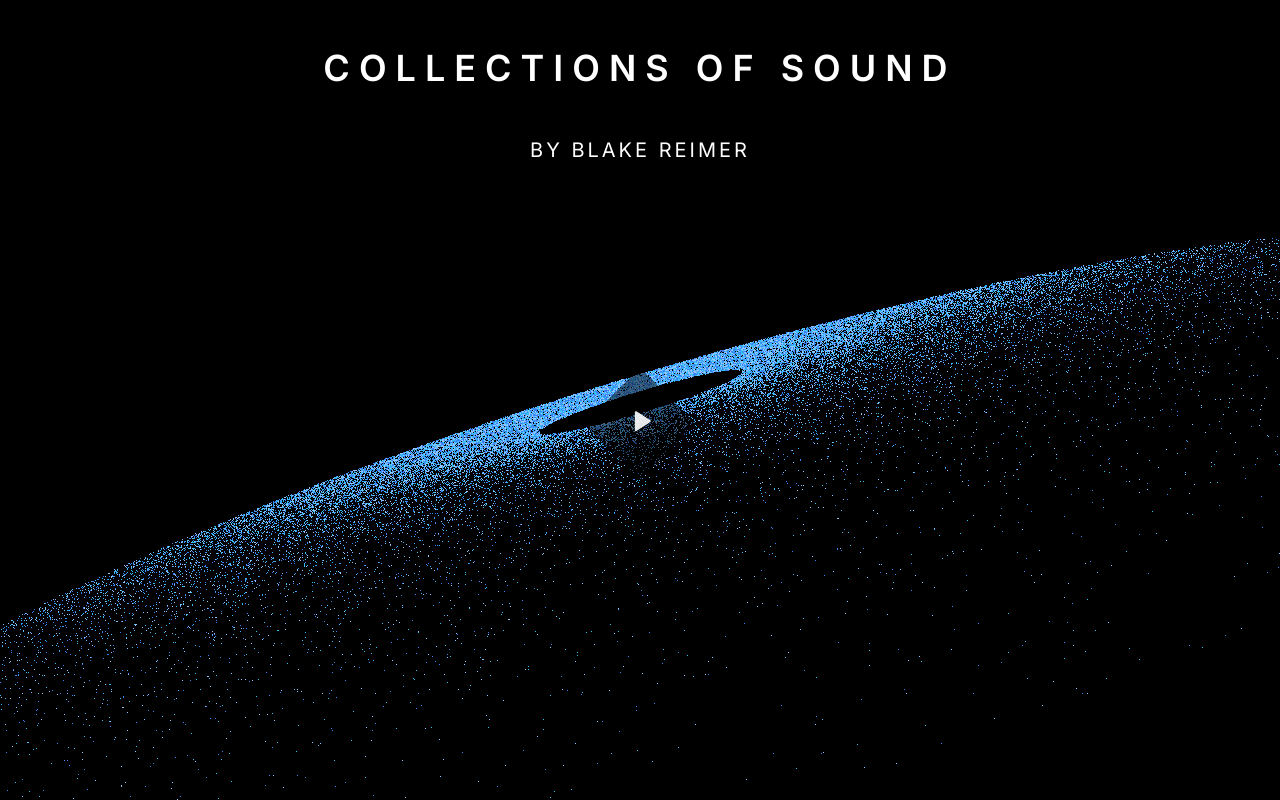
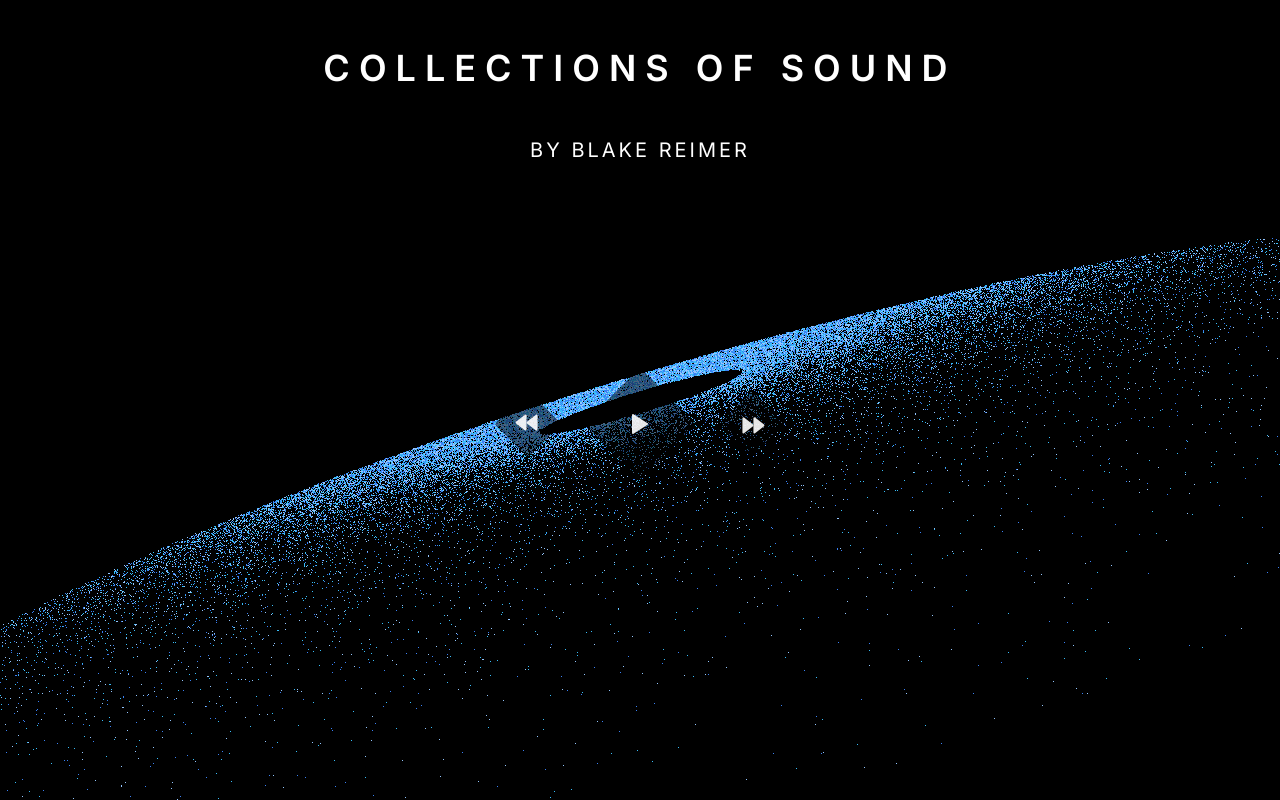
Before and after one commit to ApolloEagle/personal-site, a Next.js app: page /music in a window 1280 px wide. Built offline with nearby package versions, Linux system fonts and the light colour scheme; no server answers; what tailwindcss-debug-screens would draw is missing.

Commit message:
audio player

```diff
--- a/app/components/audio-button.tsx
+++ /dev/null
@@ -1,31 +0,0 @@
-import React, { useState } from "react";
-import { Play, Pause } from "lucide-react";
-
-export const AudioButton = ({ url }: { url: string }) => {
-  const [play, setPlay] = useState<boolean>(false);
-
-  const playMusic = async () => {
-    setPlay(!play);
-    const audio = document.getElementById("audio") as HTMLAudioElement;
-    play ? audio?.pause() : audio?.play();
-  };
-
-  return (
-    <div>
-      <button
-        className="text-white border border-transparent text-lg bg-opacity-50 rounded h-20 w-20 transition duration-300 bg-black rotate-45 hover:border hover:border-white activate:border-white"
-        onClick={() => playMusic()}
-      >
-        <span className="inline-block transform -rotate-45 opacity-90">
-          {play ? <Pause fill="white" /> : <Play fill="white" />}
-        </span>
-      </button>
-      {url && (
-        <audio id="audio">
-          <source src={url} type="audio/wav" />
-          Your browser does not support the audio element.
-        </audio>
-      )}
-    </div>
-  );
-};
--- /dev/null
+++ b/app/components/audio-player.tsx
@@ -0,0 +1,84 @@
+import React, { useState } from "react";
+import { Play, Pause, Rewind, FastForward } from "lucide-react";
+
+export const AudioPlayer = ({ url }: { url: string }) => {
+  const [play, setPlay] = useState<boolean>(false);
+
+  const playSong = async () => {
+    setPlay(!play);
+    const audio = document.getElementById("audio") as HTMLAudioElement;
+    play ? audio?.pause() : audio?.play();
+  };
+
+  const rewindSong = async (fully: boolean) => {
+    const audioElement = document.getElementById("audio") as HTMLAudioElement;
+    if (!fully) {
+      audioElement.currentTime -= 10;
+    } else {
+      audioElement.currentTime = 0;
+      audioElement.pause();
+      setPlay(false);
+    }
+  };
+
+  const forwardSong = async (fully: boolean) => {
+    const audioElement = document.getElementById("audio") as HTMLAudioElement;
+    if (!fully) {
+      audioElement.currentTime += 10;
+    } else {
+      audioElement.currentTime = audioElement.duration;
+      setPlay(false);
+    }
+  };
+
+  return (
+    <div className="flex justify-center items-center">
+      <button
+        className={`flex justify-center items-center text-white border border-transparent text-lg bg-opacity-50 rounded h-12 w-12 transition duration-300 bg-black rotate-45 hover:border ${
+          !play ? "hover:border-transparent" : "hover:border-white"
+        } activate:border-white`}
+        onClick={() => rewindSong(false)}
+        onDoubleClick={() => rewindSong(true)}
+        disabled={!play}
+      >
+        <span
+          className={`inline-block transform -rotate-45 opacity-90 mr-1 ${
+            !play ? "opacity-50" : "opacity-100"
+          }`}
+        >
+          <Rewind fill="white" />
+        </span>
+      </button>
+      <button
+        className="flex justify-center items-center text-white border border-transparent text-lg bg-opacity-50 rounded h-20 w-20 transition duration-300 bg-black rotate-45 hover:border hover:border-white activate:border-white mx-12"
+        onClick={() => playSong()}
+      >
+        <span className="inline-block transform -rotate-45 opacity-90">
+          {play ? <Pause fill="white" /> : <Play fill="white" />}
+        </span>
+      </button>
+      <button
+        className={`flex justify-center items-center text-white border border-transparent text-lg bg-opacity-50 rounded h-12 w-12 transition duration-300 bg-black rotate-45 hover:border ${
+          !play ? "hover:border-transparent" : "hover:border-white"
+        } activate:border-white`}
+        onClick={() => forwardSong(false)}
+        onDoubleClick={() => forwardSong(true)}
+        disabled={!play}
+      >
+        <span
+          className={`inline-block transform -rotate-45 opacity-90 ml-1 ${
+            !play ? "opacity-50" : "opacity-100"
+          }`}
+        >
+          <FastForward fill="white" />
+        </span>
+      </button>
+      {url && (
+        <audio id="audio">
+          <source src={url} type="audio/wav" />
+          Your browser does not support the audio element.
+        </audio>
+      )}
+    </div>
+  );
+};
--- a/app/music/page.tsx
+++ b/app/music/page.tsx
@@ -1,6 +1,6 @@
 "use client";
 import { useEffect, useState } from "react";
-import { AudioButton } from "../components/audio-button";
+import { AudioPlayer } from "../components/audio-player";
 import { ThreeScene } from "../components/three";
 
 export default function Music() {
@@ -48,7 +48,7 @@ export default function Music() {
       </div>
       <div className="animate-fade-in items-center justify-center flex flex-col absolute top-1/2 left-1/2 transform -translate-x-1/2 -translate-y-1/2">
         <p className="text-white pb-12 text-lg">{title}</p>
-        <AudioButton url={audioURL} />
+        <AudioPlayer url={audioURL} />
       </div>
     </div>
   );
```
